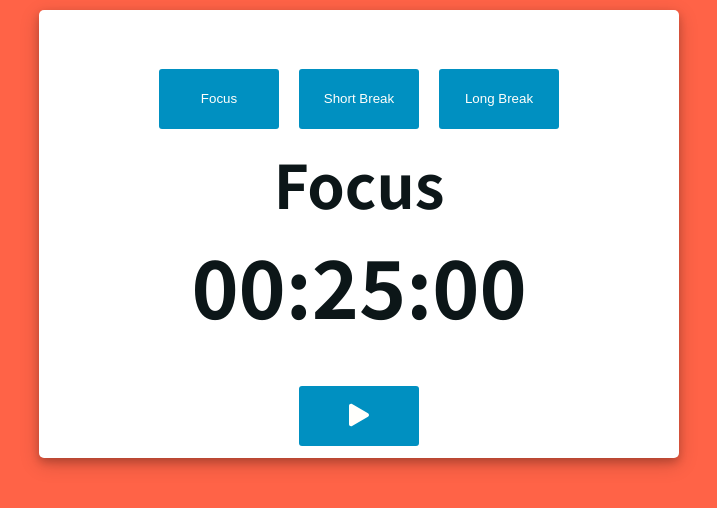
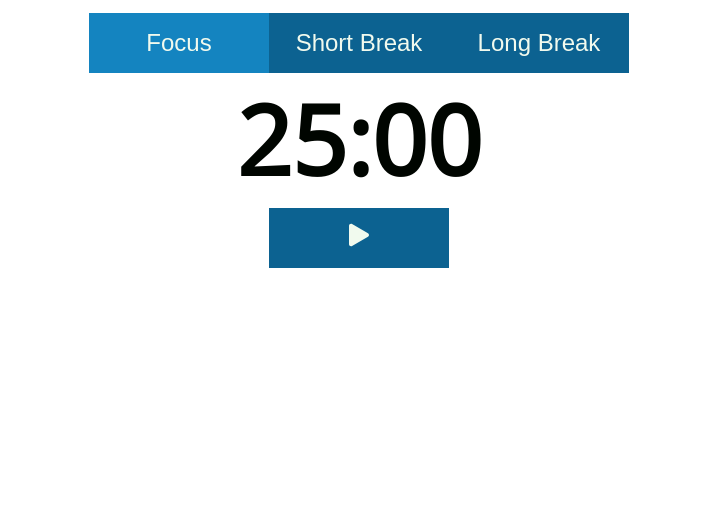
Before and after one commit to gneblett/pomodoro-timer, a React (Create React App) app: page / in a window 1280 px wide. Shown: the top 508 px of the page, without its empty margins (281-998 px from the left). Built offline with nearby package versions, Linux system fonts and the light colour scheme.

Commit message:
Simplify styling

```diff
--- a/src/App.js
+++ b/src/App.js
@@ -1,19 +1,15 @@
 import React from "react";
 import Timer from "./components/Timer/Timer";
-import Card from "./components/UI/Card"
+import Card from "./components/UI/Card";
 
 const App = () => {
   const settings = {
-    "Focus": 25 * 60 * 1000,
+    Focus: 25 * 60 * 1000,
     "Short Break": 5 * 60 * 1000,
     "Long Break": 15 * 60 * 1000,
   };
 
-  return (
-    <Card className="app">
-      <Timer userSettings={settings} />
-    </Card>
-  );
+  return <Timer userSettings={settings} />;
 };
 
 export default App;
--- a/src/components/Modes/ModeControls.css
+++ b/src/components/Modes/ModeControls.css
@@ -0,0 +1,6 @@
+.button {
+  margin: 0;
+}
+.active {
+  background-color: #1484c0;
+}
--- a/src/components/Modes/ModeControls.js
+++ b/src/components/Modes/ModeControls.js
@@ -1,19 +1,40 @@
-import React from "react";
+import React, { useState } from "react";
+import "./ModeControls.css";
+const ModeControls = (props) => {
+  const [isActive, setIsActive] = useState("Focus");
 
-const ModeControls = (props) => {
+  const clickHandler = (activeMode) => {
+    setIsActive(activeMode);
+  };
+
   return (
     <div className="mode-controls">
-      <button className="button" onClick={() => props.onChangeMode("Focus")}>
+      <button
+        className={isActive === "Focus" ? "active button" : "button"}
+        onClick={() => {
+          props.onChangeMode("Focus");
+          clickHandler("Focus");
+        }}>
         Focus
       </button>
       <button
-        className="button"
-        onClick={() => props.onChangeMode("Short Break")}>
+        className={
+          isActive === "Short Break" ? "active button" : "button"
+        }
+        onClick={() => {
+          props.onChangeMode("Short Break");
+          clickHandler("Short Break");
+        }}>
         Short Break
       </button>
       <button
-        className="button"
-        onClick={() => props.onChangeMode("Long Break")}>
+        className={
+          isActive === "Long Break" ? "active button" : "button"
+        }
+        onClick={() => {
+          props.onChangeMode("Long Break");
+          clickHandler("Long Break");
+        }}>
         Long Break
       </button>
     </div>
--- a/src/components/Timer/TimerControls.css
+++ b/src/components/Timer/TimerControls.css
@@ -2,17 +2,15 @@
   display: inline-block;
   outline: none;
   cursor: pointer;
-  margin: 10px;
-  border-radius: 3px;
-  padding: 2px 16px;
+  font-size: 0.5em;
   height: 60px;
-  min-width: 120px;
+  min-width: 180px;
   min-height: 60px;
   border: none;
-  color: #fffffcff;
-  background-color: #0090c1ff;
+  color: #f1faeeff;
+  background-color: #0c6291;
   transition: background-color 0.25s ease, color 0.25s ease;
 }
 .button:hover {
-  background-color: #38aeccff;
+  background-color: #1484c0;
 }
--- a/src/components/Timer/TimerControls.js
+++ b/src/components/Timer/TimerControls.js
@@ -1,5 +1,4 @@
 import React from "react";
-import { MdOutlineRestartAlt } from "react-icons/md";
 import { BsPlayFill } from "react-icons/bs";
 import { BsFillPauseFill } from "react-icons/bs";
 
@@ -9,12 +8,12 @@ const TimerControls = (props) => {
   return (
     <div className="timeControls">
       {!props.active ? (
-        <button className="button">
-          <BsPlayFill size={40} onClick={props.start} />
+        <button className="button" onClick={props.start}>
+          <BsPlayFill size={40} />
         </button>
       ) : (
-        <button className="button">
-          <BsFillPauseFill size={40} onClick={props.pause} />
+        <button className="button" onClick={props.pause}>
+          <BsFillPauseFill size={40} />
         </button>
       )}
     </div>
--- a/src/components/Timer/TimerDisplay.css
+++ b/src/components/Timer/TimerDisplay.css
@@ -1,7 +1,4 @@
 h1 {
-  font-size: 80px;
+  font-size: 2em;
+  color: #000500ff;
 }
-
-h2 {
-  font-size: 60px;
-}
--- a/src/components/Timer/TimerDisplay.js
+++ b/src/components/Timer/TimerDisplay.js
@@ -8,17 +8,10 @@ const TimerDisplay = (props) => {
 
   const seconds = Math.floor((props.time / 1000) % 60);
   const minutes = Math.floor((props.time / 1000 / 60) % 60);
-  const hours = Math.floor((props.time / 1000 / 60 / 60) % 24);
+
   return (
     <div>
-      <h2>{props.currentMode}</h2>
-      <h1>
-        {formatTime(hours) +
-          ":" +
-          formatTime(minutes) +
-          ":" +
-          formatTime(seconds)}
-      </h1>
+      <h1>{formatTime(minutes) + ":" + formatTime(seconds)}</h1>
     </div>
   );
 };
--- a/src/components/UI/Card.css
+++ b/src/components/UI/Card.css
@@ -1,9 +1,7 @@
 .card {
-  width: 50%;
-  /* height: 200px; */
+  width: 33%;
   margin: auto;
   margin-top: 10px;
-  border-radius: 5px;
-  background-color: white;
-  box-shadow: 0 4px 8px 0 rgba(0, 0, 0, 0.2), 0 6px 20px 0 rgba(0, 0, 0, 0.19);
+  border-radius: 10px;
+  background-color: #fbfef9ff;
 }
--- a/src/index.css
+++ b/src/index.css
@@ -1,4 +1,10 @@
-@import url("https://fonts.googleapis.com/css2?family=Noto+Sans+JP:wght@400;700&display=swap");
+@import url('https://fonts.googleapis.com/css2?family=Open+Sans&display=swap');
+
+/* CSS HEX
+--tomato: #ff6347ff;
+--baby-powder: #fbfef9ff;
+--black: #000500ff;
+*/
 
 * {
   margin: 0;
@@ -7,15 +13,14 @@
 }
 
 html {
-  font-family: "Noto Sans JP", sans-serif;
+  font-family: "Open Sans", sans-serif;
 }
 
 body {
   height: 100vh;
   width: auto;
   text-align: center;
-  font-size: 5em;
-  color: #0c1618ff;
-  background-color: #ff6347;
+  font-size: 3em;
+  color: #000500ff;
   transition: all 0.2s ease;
 }
```
